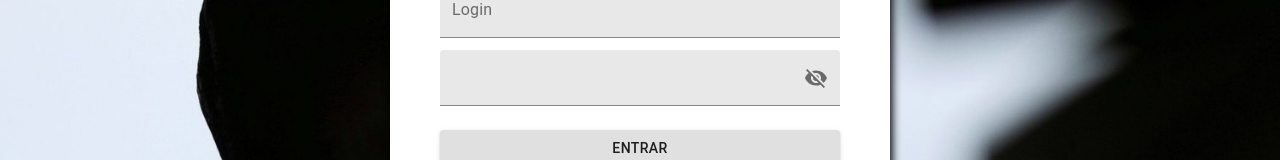
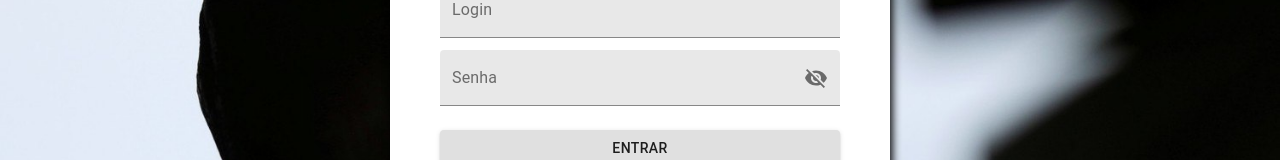
Before and after one commit to Mattskywalker/agendamento-covid, a React (Create React App) app: page /login in a window 1280 px wide. Shown: the part 309-469 px from the top of the page. Built offline with nearby package versions, Linux system fonts and the light colour scheme.

Commit message:
palceholder de senha

```diff
--- a/src/pages/Login/Login.js
+++ b/src/pages/Login/Login.js
@@ -72,7 +72,7 @@ export default function Login() {
           <Typography style={{marginTop: '3%' ,color: 'black'}} variant="h3">Login</Typography>
           <form className={classes.form} noValidate autoComplete="off">
             <TextField className={classes.textfield} style={{marginTop: '3%'}} id="outlined-basic" label="Login" variant="filled" />
-            <PasswordField className={classes.passwordField} style={{marginTop: '3%'}}/>
+            <PasswordField placeholder='Senha' className={classes.passwordField} style={{marginTop: '3%'}}/>
 
             <Button style={{marginTop: '6%'}} type="submit" variant="contained">
               <Typography variant="">Entrar</Typography>
```
